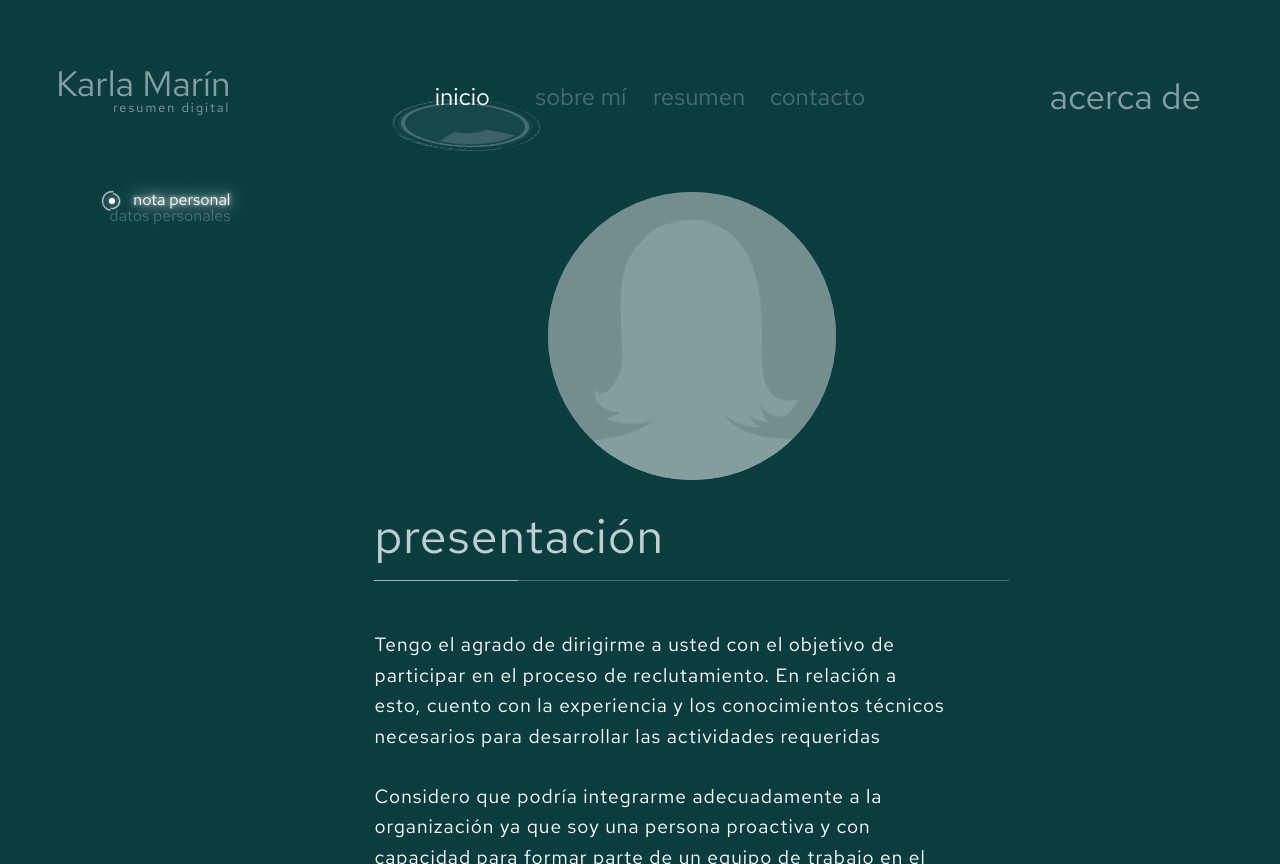
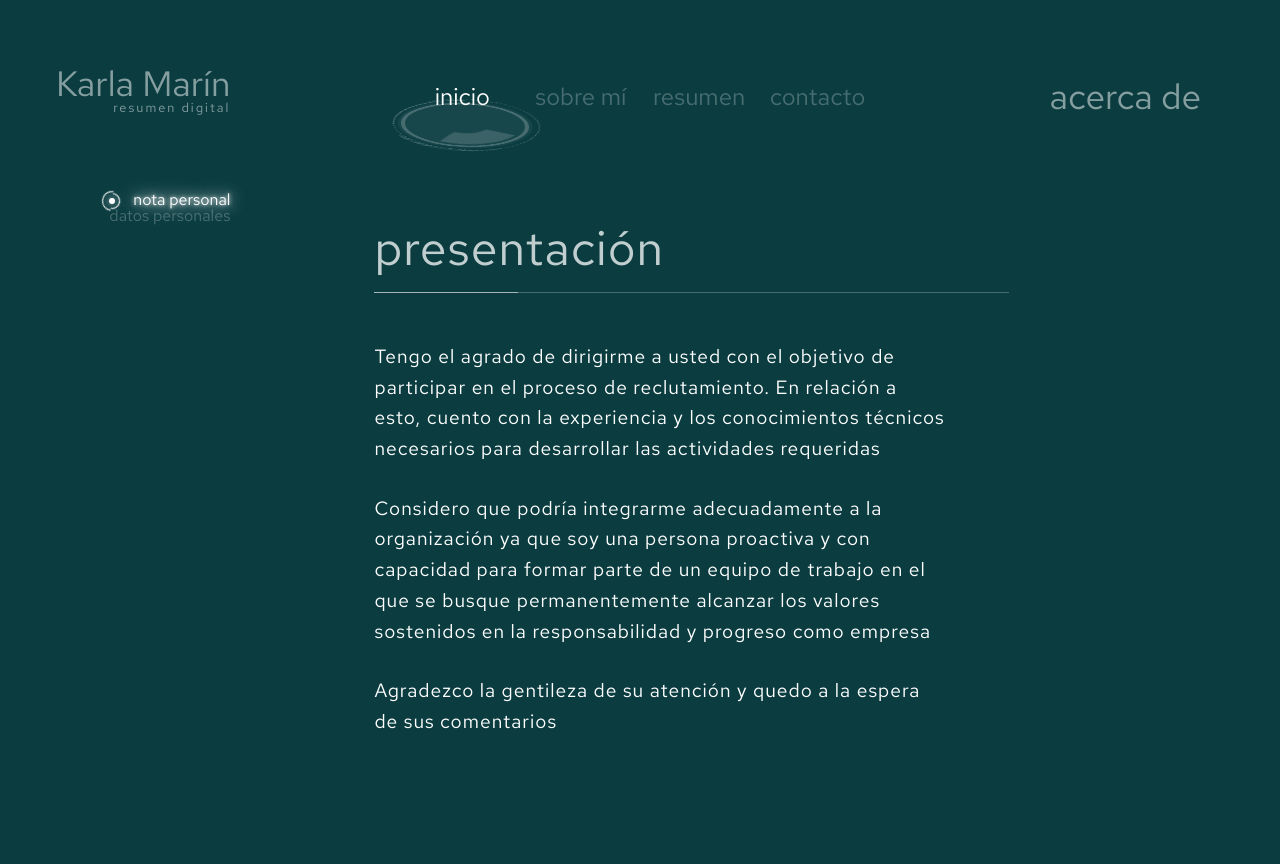
Before and after one commit to artcvdigital/marinvargaskarla, a plain HTML site: page index.html in a window 1280 px wide. Shown: the top 864 px of the page. Drawn offline with Linux system fonts and the light colour scheme.

Commit message:
Disable profile picture

```diff
--- a/index.html
+++ b/index.html
@@ -84,7 +84,7 @@
 						<div id="res-btt-home" class="sub-floor-right">
 							<div id="box-nota-personal" class="right-floor-3">
 								<div class="width-rule">
-									<div id="profile-picture"></div>
+									<!-- <div id="profile-picture"></div> -->
 									<h3 class="floor-titular">presentación</h3>
 									<p class="floor-paragraph">Tengo el agrado de dirigirme a usted con el objetivo de participar en el proceso de reclutamiento. En relación a esto, cuento con la experiencia y los conocimientos técnicos necesarios para desarrollar las actividades requeridas</p>
 									<p class="floor-paragraph">Considero que podría integrarme adecuadamente a la organización ya que soy una persona proactiva y con capacidad para formar parte de un equipo de trabajo en el que se busque permanentemente alcanzar los valores sostenidos en la responsabilidad y progreso como empresa</p>
```
